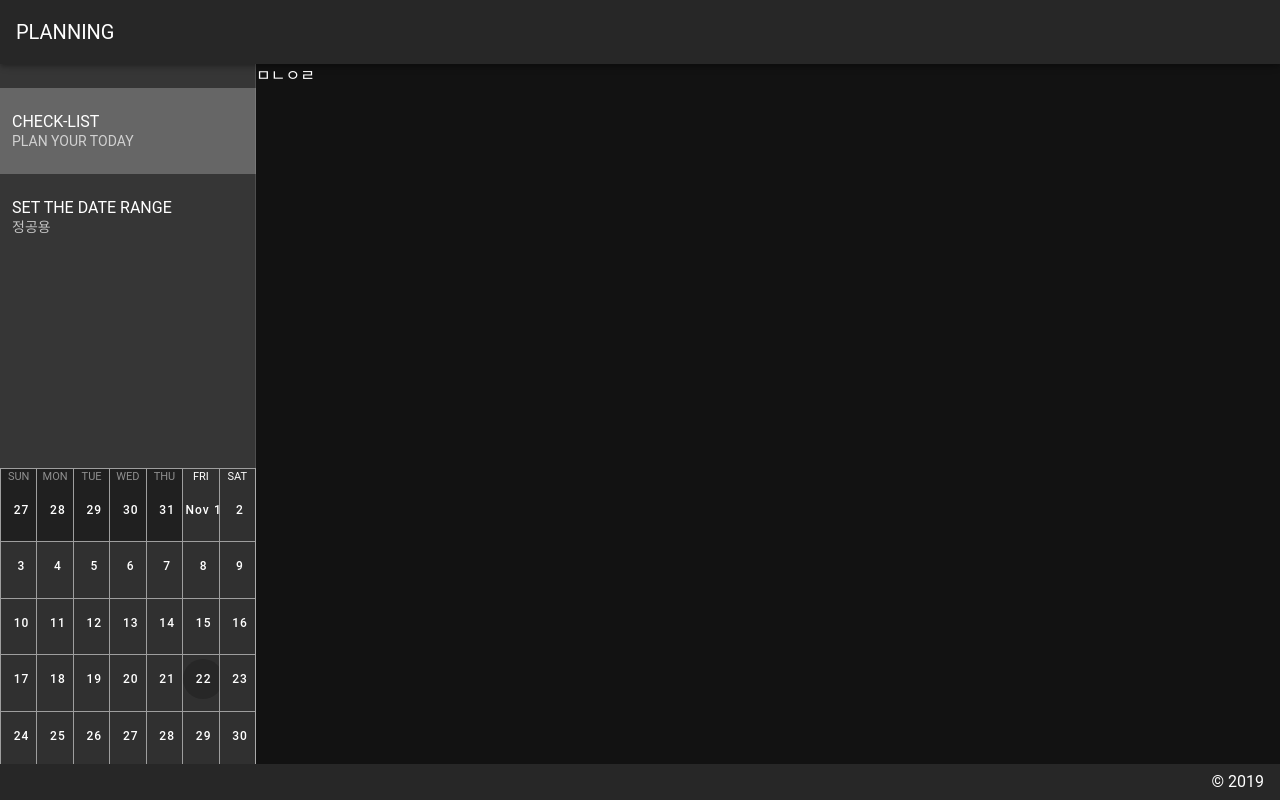
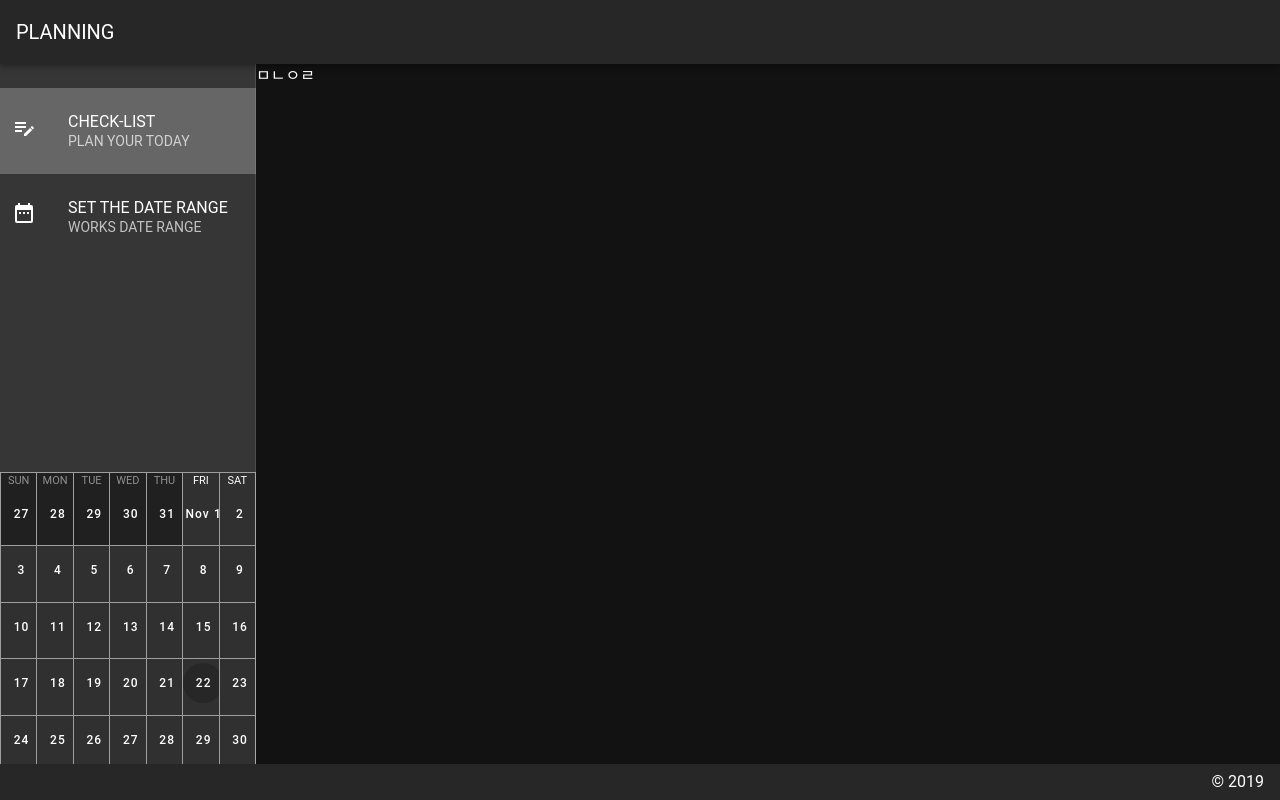
Before and after one commit to Dellil/planning-today, a Vue app: page / in a window 1280 px wide. Built offline with nearby package versions, Linux system fonts and the light colour scheme.

Commit message:
Added Icons

```diff
--- a/package.json
+++ b/package.json
@@ -14,6 +14,7 @@
   "devDependencies": {
     "@babel/core": "^7.7.2",
     "@babel/preset-env": "^7.7.1",
+    "@mdi/js": "^4.5.95",
     "babel-loader": "^8.0.6",
     "css-loader": "^3.2.0",
     "deepmerge": "^4.2.2",
--- a/src/component/menu/CalendarComponent.vue
+++ b/src/component/menu/CalendarComponent.vue
@@ -1,10 +1,12 @@
 <template>
     <v-sheet
-    class="mb-n1"
+    class="mb-n2"
     height="300"
+    id="calendar_sheet"
     >
         <v-calendar
         type="month"
+
         >
         </v-calendar>
     </v-sheet>
@@ -21,5 +23,7 @@ export default {
 </script>
 
 <style>
-
+#calendar_sheet {
+    overflow: hidden
+}
 </style>
--- a/src/component/menu/ListComponent.vue
+++ b/src/component/menu/ListComponent.vue
@@ -6,6 +6,9 @@
             :key = "i"
             class="pa-3"
             >
+                    <v-list-item-icon>
+                        <v-icon v-text="item.icon"></v-icon>
+                    </v-list-item-icon>
                 <v-list-item-content>
                     <v-list-item-title v-text="item.title"></v-list-item-title>
                     <v-list-item-subtitle v-text="item.subtitle"></v-list-item-subtitle>
@@ -16,6 +19,7 @@
 </template>
 
 <script>
+import { mdiPlaylistEdit, mdiCalendarRange } from '@mdi/js';
 export default {
     data() {
         return {
@@ -24,12 +28,12 @@ export default {
                 {
                     title : "CHECK-LIST",
                     subtitle: "PLAN YOUR TODAY",
-                    icon : ""
+                    icon : mdiPlaylistEdit
                 },
                 {
                     title : "SET THE DATE RANGE",
-                    subtitle: "정공용",
-                    icon : ""
+                    subtitle: "WORKS DATE RANGE",
+                    icon : mdiCalendarRange
                 }
             ]
         }
--- a/src/component/menu/MenuComponent.vue
+++ b/src/component/menu/MenuComponent.vue
@@ -31,9 +31,6 @@ export default {
 </script>
 
 <style>
-    v-navigation-drawer {
-        overflow: hidden;
-    }
     #menu-container {
         height: 100%;
     }
--- a/src/plugins/vuetify.js
+++ b/src/plugins/vuetify.js
@@ -2,7 +2,11 @@ import Vue from 'vue';
 import Vuetify from "vuetify/lib";
 
 
-const opts = {};
+const opts = {
+    icons: {
+        iconfont: 'mdiSvg'
+    }
+};
 
 Vue.use(Vuetify);
 
```
Also changed, not shown: 1 other file (tests, documents, lock files or other folders).
